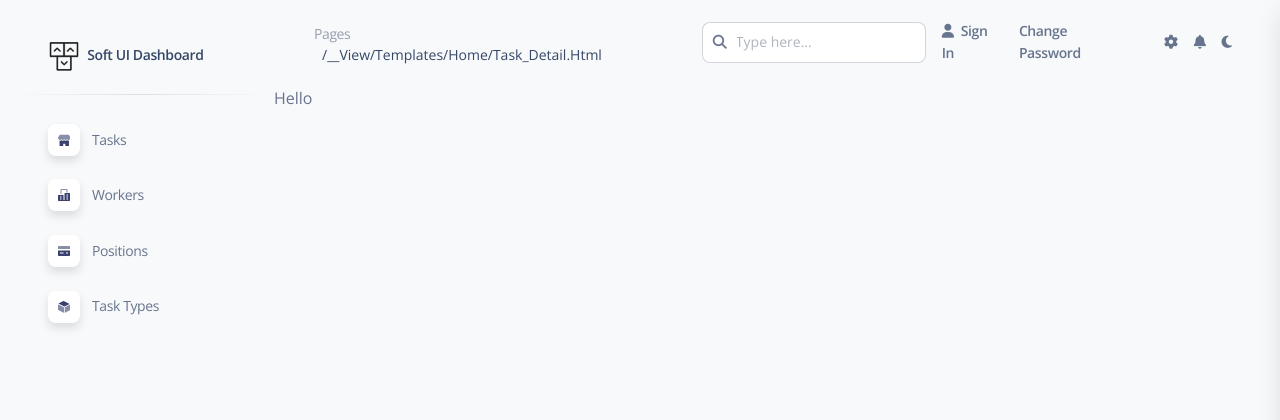
After one commit to Oleksiy-Lyashenko/task-manager-click-left, a Django app: template templates/home/task_detail.html in a window 1280 px wide. The commit adds this page. Shown: the top 420 px of the page. Run offline with Django 4.2, Linux system fonts and the light colour scheme; the template is opened without the code that fills it, so the values that code supplies are empty; some libraries are stand-ins or nearby versions.

Commit message:
Create TaskDetailView and task_detail.html

```diff
--- a/home/urls.py
+++ b/home/urls.py
@@ -3,6 +3,7 @@ from django.urls import path
 from .views import (
     index,
     TaskListView,
+    TaskDetailView,
     WorkerListView,
     PositionListView,
     TaskTypeListView
@@ -11,6 +12,7 @@ from .views import (
 urlpatterns = [
     path('', index, name='index'),
     path('task/', TaskListView.as_view(), name="task-list"),
+    path('task/<int:pk>/', TaskDetailView.as_view(), name="task-detail"),
     path('worker/', WorkerListView.as_view(), name="worker-list"),
     path('position/', PositionListView.as_view(), name="position-list"),
     path('task-type/', TaskTypeListView.as_view(), name="task-type-list"),
--- a/home/views.py
+++ b/home/views.py
@@ -21,6 +21,10 @@ class TaskListView(generic.ListView):
     queryset = Task.objects.all().prefetch_related("assignees")
 
 
+class TaskDetailView(generic.DetailView):
+    model = Task
+
+
 class WorkerListView(generic.ListView):
     model = Worker
     queryset = Worker.objects.all().select_related("position")
--- /dev/null
+++ b/templates/home/task_detail.html
@@ -0,0 +1,6 @@
+{% extends 'layouts/base.html' %}
+{% load static %}
+
+{% block content %}
+  <p>Hello</p>
+{% endblock %}
--- a/templates/home/task_list.html
+++ b/templates/home/task_list.html
@@ -46,7 +46,7 @@
                     <td>
                       <div class="d-flex px-3 py-1">
                         <div class="d-flex flex-column justify-content-center">
-                          <h6 class="mb-0 text-md">{{ task.name }}</h6>
+                            <a href="{% url "home:task-detail" pk=task.id %}" class="mb-0 text-md">{{ task.name }}</a>
                         </div>
                       </div>
                     </td>
```
